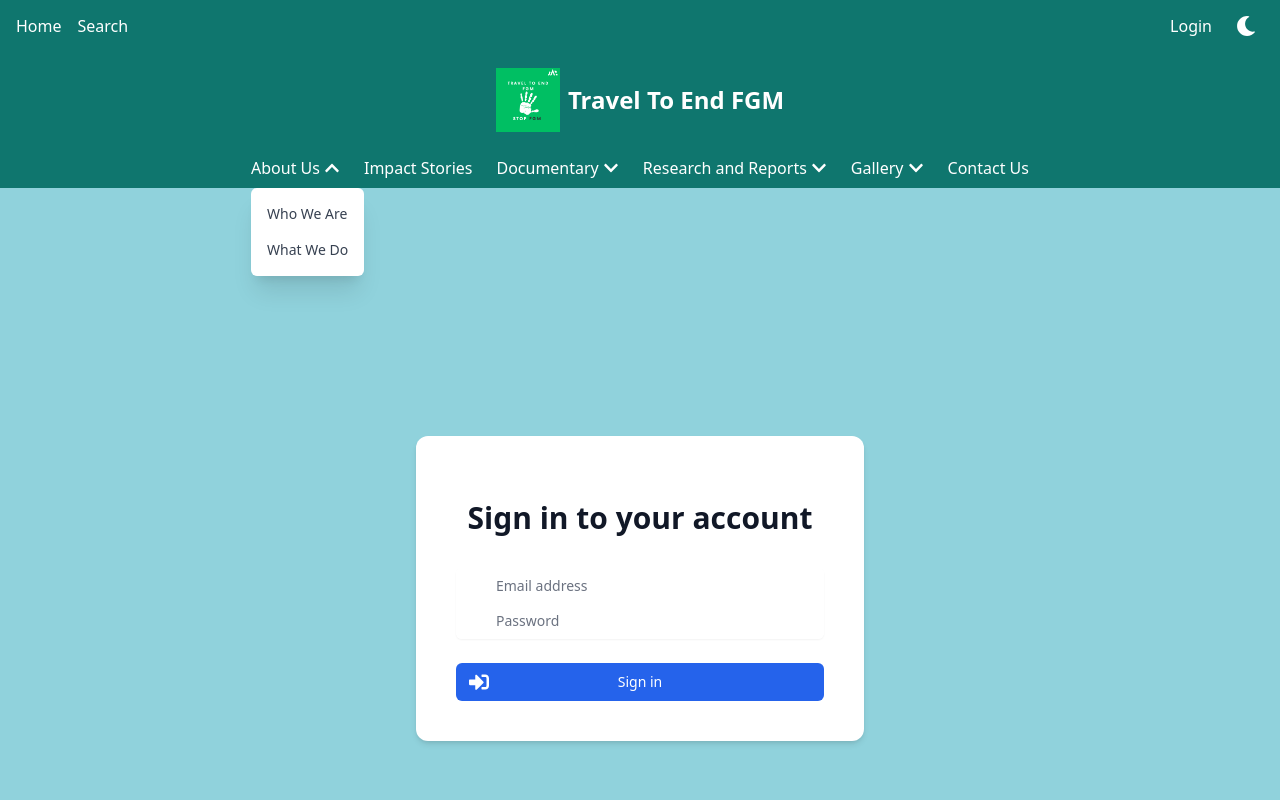
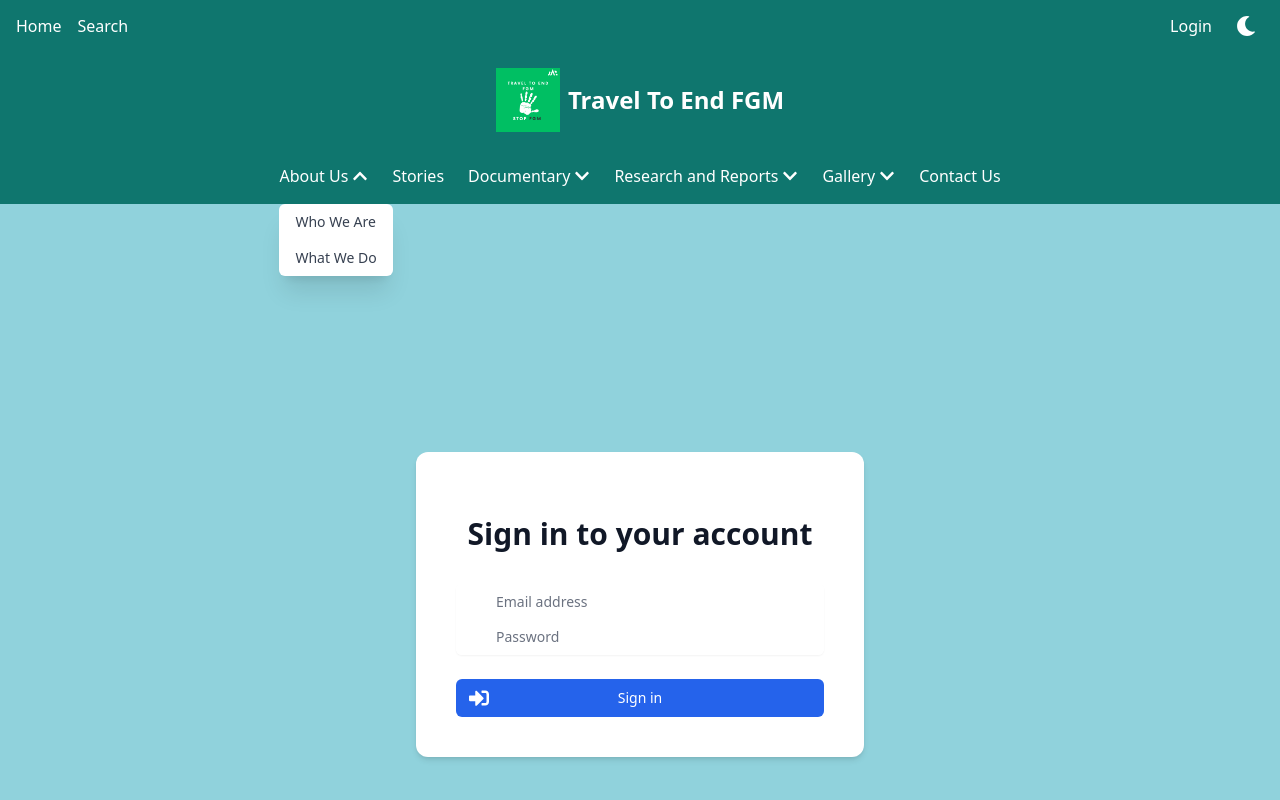
Before and after one commit to ridwano11p/imaans-blog, a React (Create React App) app: page /imaans-blog/login in a window 1280 px wide. Both pictures are taken after a click on the button "About Us". Shown: the top 800 px of the page. Built offline with nearby package versions, Linux system fonts and the light colour scheme; no server answers; the database is empty.

Commit message:
navbar improved

```diff
--- a/src/components/NavBar.js
+++ b/src/components/NavBar.js
@@ -28,26 +28,34 @@ const SubMenu = ({ title, items, isOpen, toggleMenu, closeMenu, isMobile }) => {
   return (
     <div className={`${isMobile ? 'w-full' : 'relative group'}`}>
       <button
-        onClick={toggleMenu}
-        className="flex items-center text-white hover:text-gray-200 whitespace-nowrap"
+        onClick={(e) => {
+          e.stopPropagation();
+          toggleMenu();
+        }}
+        className="flex items-center justify-between w-full text-white hover:text-gray-200 py-2"
       >
-        {title}
+        <span>{title}</span>
         <span className="ml-1">{isOpen ? <FaChevronUp /> : <FaChevronDown />}</span>
       </button>
       <AnimatePresence>
         {isOpen && (
           <motion.div
-            initial={{ opacity: 0, y: -10 }}
-            animate={{ opacity: 1, y: 0 }}
-            exit={{ opacity: 0, y: -10 }}
-            className={`${isMobile ? 'w-full' : 'absolute left-0 mt-2'} py-2 bg-white rounded-md shadow-xl z-20 min-w-max`}
+            initial={{ opacity: 0, height: 0 }}
+            animate={{ opacity: 1, height: 'auto' }}
+            exit={{ opacity: 0, height: 0 }}
+            className={`${isMobile ? 'w-full bg-teal-800' : 'absolute left-0 mt-2 bg-white rounded-md shadow-xl'} overflow-hidden z-20`}
           >
             {items.map((item, index) => (
               <Link
                 key={index}
                 to={item.link}
-                className="block px-4 py-2 text-sm text-gray-700 hover:bg-gray-100 whitespace-nowrap"
-                onClick={closeMenu}
+                className={`block px-4 py-2 text-sm ${isMobile ? 'text-white hover:bg-teal-600' : 'text-gray-700 hover:bg-gray-100'} whitespace-nowrap`}
+                onClick={(e) => {
+                  e.stopPropagation();
+                  if (!isMobile) {
+                    closeMenu();
+                  }
+                }}
               >
                 {item.name}
               </Link>
@@ -72,7 +80,7 @@ const NavBar = () => {
 
   useEffect(() => {
     const handleClickOutside = (event) => {
-      if (!event.target.closest('.submenu-container')) {
+      if (!event.target.closest('.mobile-menu-container') && !event.target.closest('.hamburger-button')) {
         dispatch({ type: 'CLOSE_ALL' });
       }
     };
@@ -106,11 +114,11 @@ const NavBar = () => {
   ];
 
   const docsItems = [
-    { name: 'Documentary', link: '/documentaries/documentary' },
+    { name: 'Videos', link: '/documentaries/videos' },
   ];
 
   const researchItems = [
-    { name: 'Bookshelf', link: '/research/bookshelf' },
+    { name: 'Bookshelf', link: '/research/pdfs' },
   ];
 
   const galleryItems = [
@@ -120,7 +128,7 @@ const NavBar = () => {
   const navbarClasses = darkMode ? 'bg-gray-900' : 'bg-teal-700';
 
   return (
-    <nav className={`${navbarClasses} w-full`}>
+    <nav className={`${navbarClasses} w-full sticky top-0 z-50`}>
       {/* Desktop Navigation */}
       <div className="hidden lg:block">
         <div className="max-w-7xl mx-auto px-4">
@@ -170,7 +178,7 @@ const NavBar = () => {
                 isMobile={false}
               />
             </div>
-            <Link to="/impact-stories" className="text-white hover:text-gray-200">Impact Stories</Link>
+            <Link to="/impact-stories" className="text-white hover:text-gray-200">Stories</Link>
             <div className="submenu-container">
               <SubMenu
                 title="Documentary"
@@ -215,17 +223,29 @@ const NavBar = () => {
             </div>
             <span className="text-white text-xl font-bold group-hover:text-gray-200 transition-colors duration-200 whitespace-nowrap">Travel To End FGM</span>
           </Link>
-          <button onClick={() => dispatch({ type: 'TOGGLE_MOBILE_MENU' })} className="text-white p-2">
+          <button
+            onClick={(e) => {
+              e.stopPropagation();
+              dispatch({ type: 'TOGGLE_MOBILE_MENU' });
+            }}
+            className="text-white p-2 hamburger-button"
+          >
             {state.isMobileMenuOpen ? <FaTimes size={24} /> : <FaBars size={24} />}
           </button>
         </div>
 
         {/* Mobile Menu */}
+        <AnimatePresence>
           {state.isMobileMenuOpen && (
-          <div className="w-full">
-            <div className="flex flex-col space-y-2 p-4">
-              <Link to="/" className="text-white hover:text-gray-200" onClick={closeMenu}>Home</Link>
-              <Link to="/search-page" className="text-white hover:text-gray-200" onClick={closeMenu}>Search</Link>
+            <motion.div
+              initial={{ opacity: 0, height: 0 }}
+              animate={{ opacity: 1, height: 'auto' }}
+              exit={{ opacity: 0, height: 0 }}
+              className="w-full mobile-menu-container overflow-hidden"
+            >
+              <div className="flex flex-col space-y-2 p-4 bg-teal-800">
+                <Link to="/" className="text-white hover:text-gray-200 py-2" onClick={(e) => e.stopPropagation()}>Home</Link>
+                <Link to="/search-page" className="text-white hover:text-gray-200 py-2" onClick={(e) => e.stopPropagation()}>Search</Link>
                 <SubMenu
                   title="About Us"
                   items={aboutUsItems}
@@ -234,7 +254,7 @@ const NavBar = () => {
                   closeMenu={closeMenu}
                   isMobile={true}
                 />
-              <Link to="/impact-stories" className="text-white hover:text-gray-200" onClick={closeMenu}>Impact Stories</Link>
+                <Link to="/impact-stories" className="text-white hover:text-gray-200 py-2" onClick={(e) => e.stopPropagation()}>Stories</Link>
                 <SubMenu
                   title="Documentary"
                   items={docsItems}
@@ -259,34 +279,35 @@ const NavBar = () => {
                   closeMenu={closeMenu}
                   isMobile={true}
                 />
-              <Link to="/contact" className="text-white hover:text-gray-200" onClick={closeMenu}>Contact Us</Link>
+                <Link to="/contact" className="text-white hover:text-gray-200 py-2" onClick={(e) => e.stopPropagation()}>Contact Us</Link>
                 {user && (
                   <>
-                  <Link to="/create" className="text-white hover:text-gray-200" onClick={closeMenu}>Create</Link>
-                  <Link to="/edit" className="text-white hover:text-gray-200" onClick={closeMenu}>Edit</Link>
+                    <Link to="/create" className="text-white hover:text-gray-200 py-2" onClick={(e) => e.stopPropagation()}>Create</Link>
+                    <Link to="/edit" className="text-white hover:text-gray-200 py-2" onClick={(e) => e.stopPropagation()}>Edit</Link>
                   </>
                 )}
                 <div className="flex items-center justify-between mt-4">
-                <button onClick={toggleDarkMode} className="text-white p-2">
+                  <button onClick={(e) => { e.stopPropagation(); toggleDarkMode(); }} className="text-white p-2">
                     {darkMode ? <FaSun size={24} /> : <FaMoon size={24} />}
                   </button>
                   {user ? (
                     <button
-                    onClick={() => {
+                      onClick={(e) => {
+                        e.stopPropagation();
                         handleLogout();
-                      closeMenu();
                       }}
                       className="text-white hover:text-gray-200"
                     >
                       Logout
                     </button>
                   ) : (
-                  <Link to="/login" className="text-white hover:text-gray-200" onClick={closeMenu}>Login</Link>
+                    <Link to="/login" className="text-white hover:text-gray-200" onClick={(e) => e.stopPropagation()}>Login</Link>
                   )}
                 </div>
               </div>
-          </div>
+            </motion.div>
           )}
+        </AnimatePresence>
       </div>
     </nav>
   );
```
Lines whose indentation alone changed are shown as unchanged.
